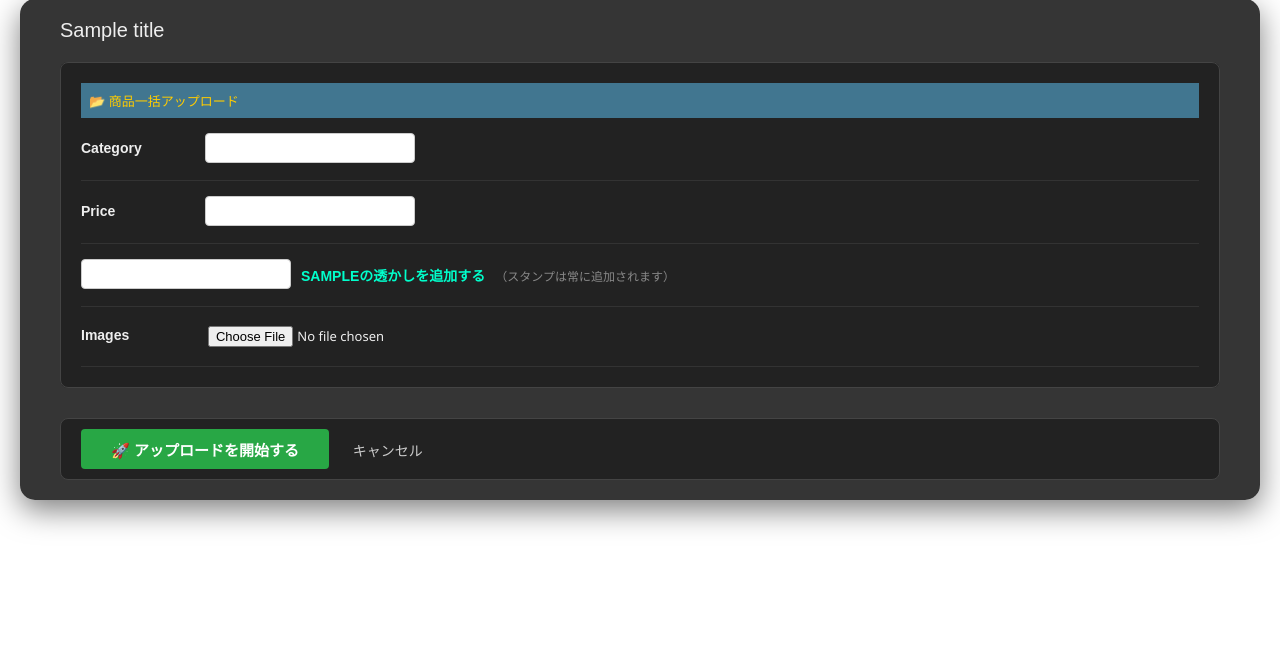
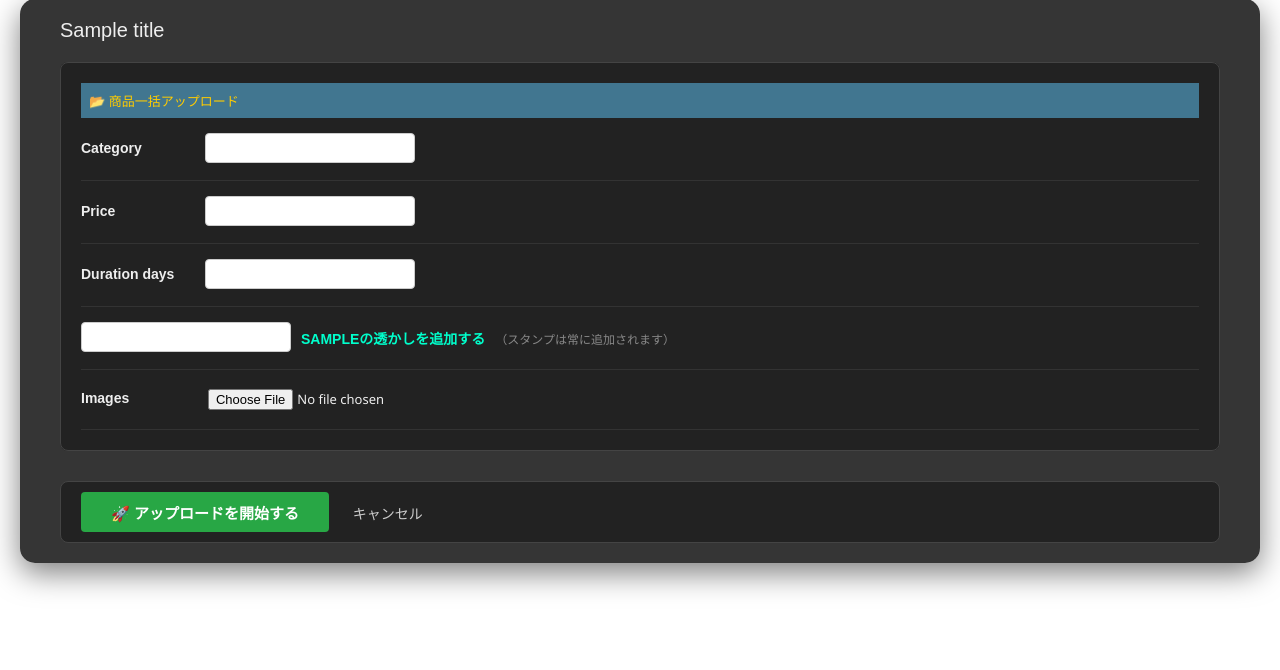
Before and after one commit to kawaii-girl-gallery/kawaii-girl-gallery, a Django app: template catalog/templates/admin/catalog/bulk_upload.html in a window 1280 px wide. Shown: the part 131-801 px from the top of the page. Run offline with Django 5.2, Linux system fonts and the light colour scheme; the template is opened without the code that fills it: most values are stand-ins (such as "Sample title", 1, 10 or a date in 2020); form fields are guessed from the names that the template uses; some web fonts are replaced.

Commit message:
Update bulk_upload.html

```diff
--- a/catalog/templates/admin/catalog/bulk_upload.html
+++ b/catalog/templates/admin/catalog/bulk_upload.html
@@ -67,6 +67,7 @@
         const files = document.getElementById('id_images').files;
         const category = document.getElementById('id_category').value;
         const price = document.getElementById('id_price').value;
+        const durationDays = document.getElementById('id_duration_days').value;
         const addWatermark = document.getElementById('id_add_watermark').checked;
         if (!files.length) { alert('ファイルを選択してください'); return; }
         const total = files.length;
@@ -88,6 +89,7 @@
             fd.append('image', file);
             fd.append('category', category);
             fd.append('price', price);
+            fd.append('duration_days', durationDays);
             fd.append('add_watermark', addWatermark ? 'true' : 'false');
             fd.append('csrfmiddlewaretoken', getCookie('csrftoken'));
             try {
@@ -132,6 +134,9 @@
             <div class="form-row">
                 {{ form.price.label_tag }} {{ form.price }}
             </div>
+            <div class="form-row">
+                {{ form.duration_days.label_tag }} {{ form.duration_days }}
+            </div>
             <div class="form-row" style="display:flex; align-items:center; gap:10px;">
                 {{ form.add_watermark }} <label for="id_add_watermark" style="width:auto; font-weight:900; color:#00ffcc;">SAMPLEの透かしを追加する</label>
                 <span style="color:#888; font-size:12px;">（スタンプは常に追加されます）</span>
```
